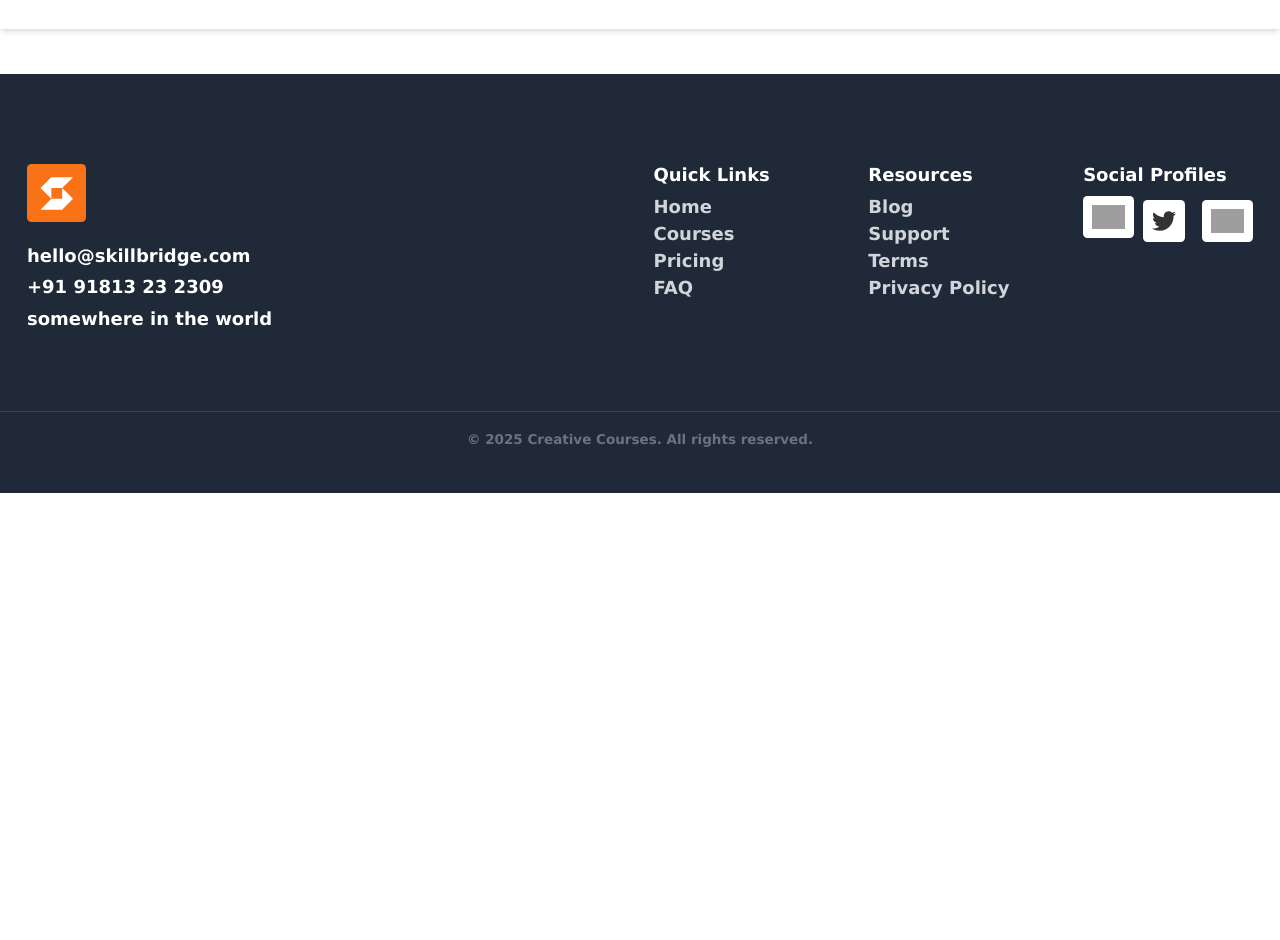
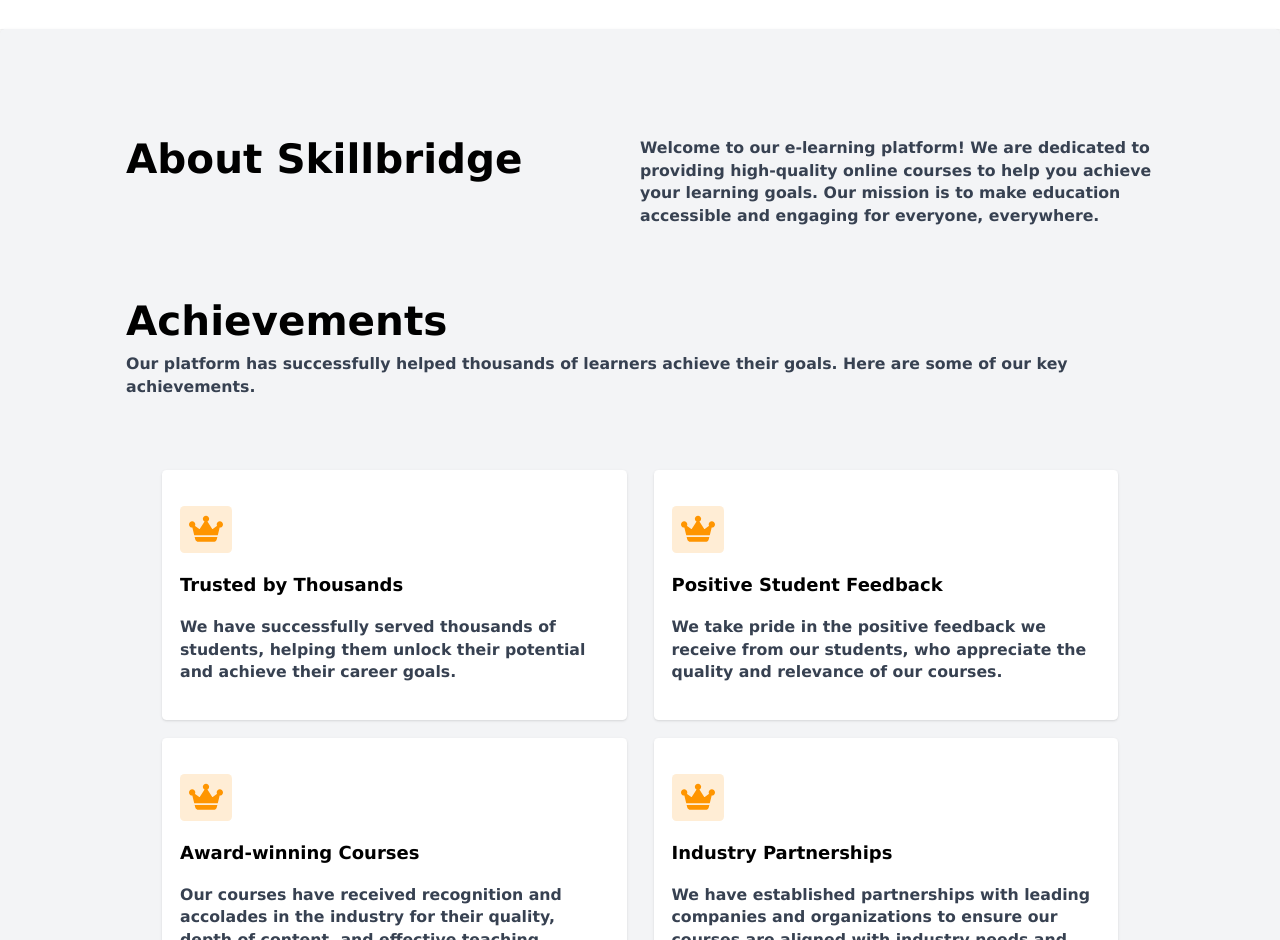
Before and after one commit to Rodrick124/online-e-learning, a React (Create React App) app: page /about in a window 1280 px wide. Shown: the part 160-1100 px from the top of the page. Before the commit the page ends 800 px from the top, so only its background shows below. Built offline with nearby package versions, Linux system fonts and the light colour scheme; grey boxes are pictures that could not be loaded.

Commit message:
add About page and update navigation; include achievements and goals sections

```diff
--- a/src/App.js
+++ b/src/App.js
@@ -12,6 +12,7 @@ import { BrowserRouter, Routes, Route } from 'react-router-dom';
 import CoursesPage from './pages/courses';
 import CourseDetail from './pages/CourseDetail';
 import HomeCourses from './components/HomeCourses';
+import About from './pages/about';
 
 // Main App component
 
@@ -48,6 +49,7 @@ function App() {
         />
         <Route path="/courses" element={<CoursesPage />} />
         <Route path="/courses/:id" element={<CourseDetail />} />
+        <Route path="/about" element={<About />} />
       </Routes>
       <Footer />
     </BrowserRouter>
--- a/src/components/Nav.jsx
+++ b/src/components/Nav.jsx
@@ -10,9 +10,9 @@ const Navbar = () => (
       <ul className="flex space-x-4 text-lg font-semibold">
         <li><Link to="/">Home</Link></li>
         <li><Link to="/courses">Courses</Link></li>
-        <li><a href="#testimonials">Testimonials</a></li>
-        <li><a href="#pricing">Pricing</a></li>
-        <li><a href="#faq">FAQ</a></li>
+        <li><Link to="/about">About Us</Link></li>
+        <li><Link to="#pricing">Pricing</Link></li>
+        <li><Link to="#faq">Contact</Link></li>
       </ul>
     </div>
     <div>
--- /dev/null
+++ b/src/pages/about.jsx
@@ -0,0 +1,99 @@
+import React from 'react';
+
+const About = () => {
+  return (
+    <div className="px-28 mx-auto p-8 bg-gray-100 rounded shadow">
+      <div className='flex justify-between my-16'>
+        <h1 className="text-4xl font-bold text-center">About Skillbridge</h1>
+        <p className="w-6/12 text-sm text-gray-700">
+            Welcome to our e-learning platform! We are dedicated to providing high-quality online courses
+            to help you achieve your learning goals. Our mission is to make education accessible and
+            engaging for everyone, everywhere.
+        </p>
+      </div>
+      <div className=''>
+        <div className='my-8'>
+            <h1 className="text-4xl font-bold mt-8 mb-2">Achievements</h1>
+            <p className="w-full text-sm text-gray-700">
+                Our platform has successfully helped thousands of learners achieve their goals. Here are some of our key achievements.
+            </p>
+        </div>
+        <div className='my-8'>
+            <ul className='grid grid-cols-1 md:grid-cols-2 gap-6 p-8'>
+                <div className='flex flex-col gap-4 flex-wrap'>
+                    <li className='bg-white p-4 rounded shadow'>
+                        <img src="/images/crown-fill.svg" alt=" crown filled icon" srcset="" className='p-2 my-4 bg-orange-100 rounded' />
+                        <h4>Trusted by Thousands</h4>
+                        <p className='text-sm py-4 text-gray-700'>We have successfully served thousands of students, helping them unlock their potential and achieve their career goals.</p>
+                    </li>
+                    <li className='bg-white p-4 rounded shadow'>
+                        <img src="/images/crown-fill.svg" alt=" crown filled icon" srcset="" className='p-2 my-4 bg-orange-100 rounded' />
+                        <h4>Award-winning Courses</h4>
+                        <p className='text-sm py-4 text-gray-700'>Our courses have received recognition and accolades in the industry for their quality, depth of content, and effective teaching methodologies.</p>
+                    </li>
+                </div>
+                <div className='flex flex-col gap-4 flex-wrap'>
+                    <li className='bg-white p-4 rounded shadow'>
+                        <img src="/images/crown-fill.svg" alt=" crown filled icon" srcset="" className='p-2 my-4 bg-orange-100 rounded' />
+                        <h4>Positive Student Feedback</h4>
+                        <p className='text-sm py-4 text-gray-700'>We take pride in the positive feedback we receive from our students, who appreciate the quality and relevance of our courses.</p>
+                    </li>
+                    <li className='bg-white p-4 rounded shadow'>
+                        <img src="/images/crown-fill.svg" alt=" crown filled icon" srcset="" className='p-2 my-4 bg-orange-100 rounded' />
+                        <h4>Industry Partnerships</h4>
+                        <p className='text-sm py-4 text-gray-700'>We have established partnerships with leading companies and organizations to ensure our courses are aligned with industry needs and trends.</p>
+                    </li>
+                </div>
+            </ul>
+        </div>
+      </div>
+      <div className=''>
+        <div className='my-8'>
+            <h1 className="text-4xl font-bold mt-8 mb-2">Our Goal</h1>
+            <p className="w-full text-sm text-gray-700">
+                At SkillBridge, our goal is to empower individuals from all backgrounds to thrive in the world of design and development. We believe that education should be accessible and transformative, enabling learners to pursue their passions and make a meaningful impact.
+                Through our carefully crafted courses, we aim to
+            </p>
+        </div>
+        <div className='my-8'>
+            <ul className='grid grid-cols-1 md:grid-cols-2 gap-6 p-8'>
+                <div className='flex flex-col gap-4 flex-wrap'>
+                    <li className='bg-white p-4 rounded shadow'>
+                        <img src="/images/crown-fill.svg" alt=" crown filled icon" srcset="" className='p-2 my-4 bg-orange-100 rounded' />
+                        <h4>Provide Practical Skills</h4>
+                        <p className='text-sm py-4 text-gray-700'>We focus on delivering practical skills that are relevant to the current industry demands. Our courses are designed to equip learners with the knowledge and tools needed to excel in their chosen field.</p>
+                    </li>
+                    <li className='bg-white p-4 rounded shadow'>
+                        <img src="/images/crown-fill.svg" alt=" crown filled icon" srcset="" className='p-2 my-4 bg-orange-100 rounded' />
+                        <h4>Faster Creative Problem-Solving</h4>
+                        <p className='text-sm py-4 text-gray-700'>We encourage creative thinking and problem-solving abilities, allowing our students to tackle real-world challenges with confidence and innovation.</p>
+                    </li>
+                </div>
+                <div className='flex flex-col gap-4 flex-wrap'>
+                    <li className='bg-white p-4 rounded shadow'>
+                        <img src="/images/crown-fill.svg" alt=" crown filled icon" srcset="" className='p-2 my-4 bg-orange-100 rounded' />
+                        <h4>Promote Collaboration and Community</h4>
+                        <p className='text-sm py-4 text-gray-700'>We believe in the power of collaboration and peer learning. Our platform fosters a supportive and inclusive community where learners can connect, share insights, and grow together.</p>
+                    </li>
+                    <li className='bg-white p-4 rounded shadow'>
+                        <img src="/images/crown-fill.svg" alt=" crown filled icon" srcset="" className='p-2 my-4 bg-orange-100 rounded' />
+                        <h4>Stay Ahead of the Curve</h4>
+                        <p className='text-sm py-4 text-gray-700'>The digital landscape is constantly evolving, and we strive to stay at the forefront of industry trends. We regularly update our course content to ensure our students receive the latest knowledge and skills.</p>
+                    </li>
+                </div>
+            </ul>
+        </div>
+        <div className='my-8 flex justify-between items-center gap-8 bg-white p-8 rounded m-8'>
+            <div className='w-6/12'>
+                <h2 className='py-1 text-3xl font-bold'><span className='text-orange-500 text-3xl font-bold'>Together</span>, let's shape the future of digital innovation</h2>
+                <p className='text-sm py-1 text-gray-700'>Join us on this exciting learning journey and unlock your potential in design and development.</p>
+            </div>
+            <button className='bg-orange-500 text-white text-sm py-2 px-4 rounded'>Join Now</button>
+        </div>
+
+      </div>
+    </div>
+  );
+};
+
+export default About;
```
Also changed, not shown: public/images/crown-fill.svg (added).
